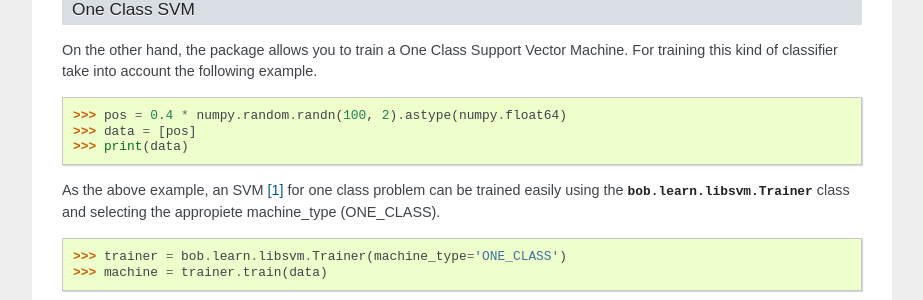
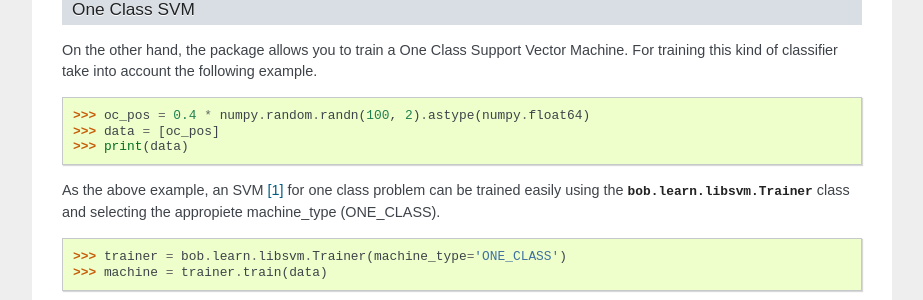
Before and after one commit to bioidiap/bob.learn.libsvm, a Sphinx documentation site: the page built from doc/guide.rst, in a window 1280 px wide and 900 px high, scrolled down 1642 px. Shown: the part 152-452 px from the top of the window, without its empty margins (198-1121 px from the left). Built offline with Sphinx 7.4.7, drawn with Linux system fonts in a browser that asks for light colours; formulas are drawn with MathJax 3; the version number could not be read and is left out.

Commit message:
Fix error on OC-SVM documentation using py 3.4

```diff
--- a/doc/guide.rst
+++ b/doc/guide.rst
@@ -160,8 +160,8 @@ On the other hand, the package allows you to train a One Class Support Vector Ma
 .. doctest::
    :options: +NORMALIZE_WHITESPACE
 
-   >>> pos = 0.4 * numpy.random.randn(100, 2).astype(numpy.float64)
-   >>> data = [pos]
+   >>> oc_pos = 0.4 * numpy.random.randn(100, 2).astype(numpy.float64)
+   >>> data = [oc_pos]
    >>> print(data) # doctest: +SKIP
 
 
```
